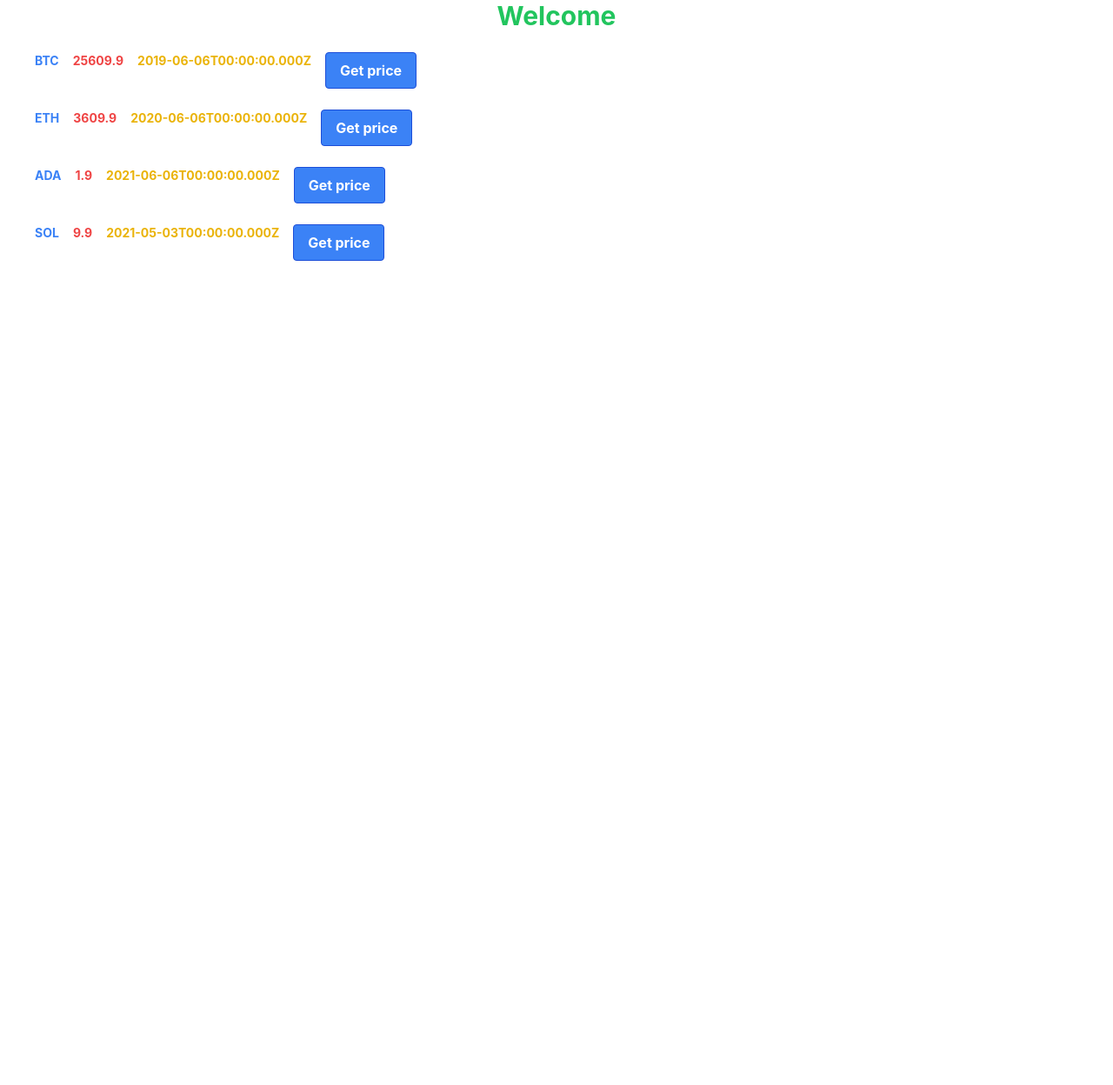
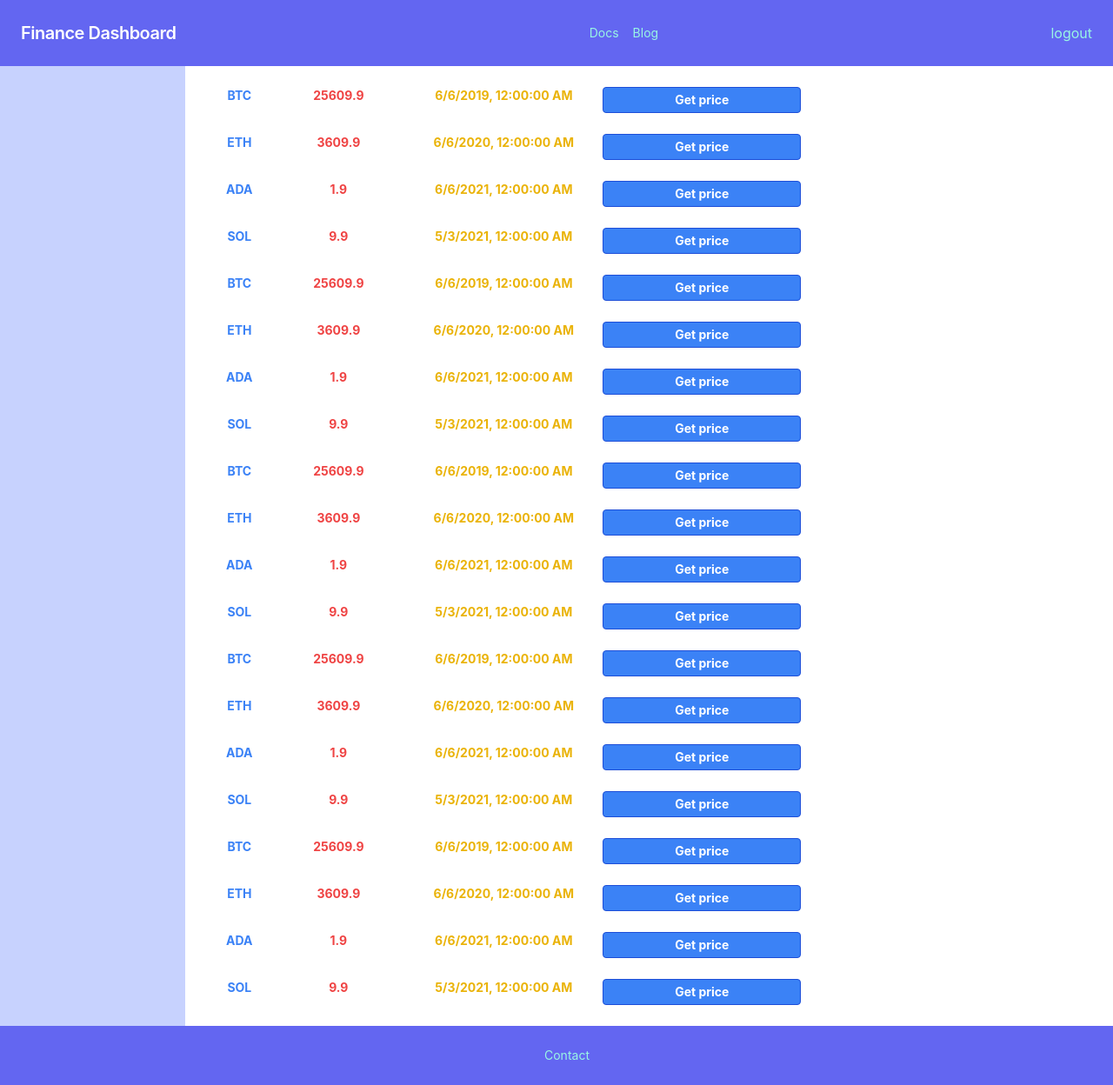
Before and after one commit to haugkjet/react-tailwind-test, a React (Create React App) app: page / in a window 1280 px wide. Shown: the whole page at 87% size. Before the commit the page ends 800 px from the top, so only its background shows below. Built offline with nearby package versions, Linux system fonts and the light colour scheme.

Commit message:
Split layout into separate components

```diff
--- a/src/App.js
+++ b/src/App.js
@@ -1,26 +1,24 @@
 import logo from './logo.svg';
 import './App.css';
-import PriceTracker from './components/PriceTracker';
+
+import TopBar from './components/TopBar';
+import MiddleArea from './components/MiddleArea';
+import Footer from './components/Footer';
+
 
 function App() {
-      const pricesToTrack = [
-      {ticker : 'BTC', price: '25609.9', lastUpdate : new Date(2019,5,6)},
-      {ticker : 'ETH', price: '3609.9', lastUpdate : new Date(2020,5,6)},
-      {ticker : 'ADA', price: '1.9', lastUpdate : new Date(2021,5,6)},
-      {ticker : 'SOL', price: '9.9', lastUpdate : new Date(2021,4,3)}
-    ];
+
 
     return (
 
-    <div className="App">
+    <div className="App flex">
+      <div>
 
-        <h1 className="text-3xl text-green-500 font-bold">Welcome</h1>
+        <TopBar></TopBar>
+        <MiddleArea></MiddleArea>
+        <Footer></Footer>
 
-      <PriceTracker ticker={pricesToTrack[0].ticker} price={pricesToTrack[0].price} lastUpdate={pricesToTrack[0].lastUpdate} ></PriceTracker>
-      <PriceTracker ticker={pricesToTrack[1].ticker} price={pricesToTrack[1].price} lastUpdate={pricesToTrack[1].lastUpdate}></PriceTracker>
-      <PriceTracker ticker={pricesToTrack[2].ticker} price={pricesToTrack[2].price} lastUpdate={pricesToTrack[2].lastUpdate}></PriceTracker>
-      <PriceTracker ticker={pricesToTrack[3].ticker} price={pricesToTrack[3].price} lastUpdate={pricesToTrack[3].lastUpdate}></PriceTracker>
-
+      </div>
 
 
     </div>
--- /dev/null
+++ b/src/components/Footer.js
@@ -0,0 +1,19 @@
+function Footer () {
+return <nav class="flex items-center justify-between flex-wrap bg-indigo-500 p-6 w-screen">
+<div class="flex items-center flex-shrink-0 text-white mr-6">
+  <span class="font-semibold text-xl tracking-tight"></span>
+</div>
+<div class="w-full block flex-grow lg:flex lg:items-center lg:w-auto">
+  <div class="text-sm lg:flex-grow">
+    <a href="#responsive-header" class="block mt-4 lg:inline-block lg:mt-0 text-teal-200 hover:text-white">
+      Contact
+    </a>
+  </div>
+  <div>
+  </div>
+</div>
+</nav>
+
+}
+
+export default Footer;
--- /dev/null
+++ b/src/components/MainContent.js
@@ -0,0 +1,43 @@
+import { useState } from "react";
+
+import PriceTracker from './PriceTracker';
+
+function MainContent () {
+
+    const pricesToTrack = [
+        {ticker : 'BTC', price: '25609.9', lastUpdate : new Date(2019,5,6)},
+        {ticker : 'ETH', price: '3609.9', lastUpdate : new Date(2020,5,6)},
+        {ticker : 'ADA', price: '1.9', lastUpdate : new Date(2021,5,6)},
+        {ticker : 'SOL', price: '9.9', lastUpdate : new Date(2021,4,3)}
+      ];
+
+return <div className="w-3/4">
+
+   <ul className="m-0">
+    <li><PriceTracker ticker={pricesToTrack[0].ticker} price={pricesToTrack[0].price} lastUpdate={pricesToTrack[0].lastUpdate} ></PriceTracker></li>
+    <li><PriceTracker ticker={pricesToTrack[1].ticker} price={pricesToTrack[1].price} lastUpdate={pricesToTrack[1].lastUpdate}></PriceTracker></li>
+    <li><PriceTracker ticker={pricesToTrack[2].ticker} price={pricesToTrack[2].price} lastUpdate={pricesToTrack[2].lastUpdate}></PriceTracker></li>
+    <li><PriceTracker ticker={pricesToTrack[3].ticker} price={pricesToTrack[3].price} lastUpdate={pricesToTrack[3].lastUpdate}></PriceTracker></li>
+    <li><PriceTracker ticker={pricesToTrack[0].ticker} price={pricesToTrack[0].price} lastUpdate={pricesToTrack[0].lastUpdate} ></PriceTracker></li>
+    <li><PriceTracker ticker={pricesToTrack[1].ticker} price={pricesToTrack[1].price} lastUpdate={pricesToTrack[1].lastUpdate}></PriceTracker></li>
+    <li><PriceTracker ticker={pricesToTrack[2].ticker} price={pricesToTrack[2].price} lastUpdate={pricesToTrack[2].lastUpdate}></PriceTracker></li>
+    <li><PriceTracker ticker={pricesToTrack[3].ticker} price={pricesToTrack[3].price} lastUpdate={pricesToTrack[3].lastUpdate}></PriceTracker></li>
+    <li><PriceTracker ticker={pricesToTrack[0].ticker} price={pricesToTrack[0].price} lastUpdate={pricesToTrack[0].lastUpdate} ></PriceTracker></li>
+    <li><PriceTracker ticker={pricesToTrack[1].ticker} price={pricesToTrack[1].price} lastUpdate={pricesToTrack[1].lastUpdate}></PriceTracker></li>
+    <li><PriceTracker ticker={pricesToTrack[2].ticker} price={pricesToTrack[2].price} lastUpdate={pricesToTrack[2].lastUpdate}></PriceTracker></li>
+    <li><PriceTracker ticker={pricesToTrack[3].ticker} price={pricesToTrack[3].price} lastUpdate={pricesToTrack[3].lastUpdate}></PriceTracker></li>
+    <li><PriceTracker ticker={pricesToTrack[0].ticker} price={pricesToTrack[0].price} lastUpdate={pricesToTrack[0].lastUpdate} ></PriceTracker></li>
+    <li><PriceTracker ticker={pricesToTrack[1].ticker} price={pricesToTrack[1].price} lastUpdate={pricesToTrack[1].lastUpdate}></PriceTracker></li>
+    <li><PriceTracker ticker={pricesToTrack[2].ticker} price={pricesToTrack[2].price} lastUpdate={pricesToTrack[2].lastUpdate}></PriceTracker></li>
+    <li><PriceTracker ticker={pricesToTrack[3].ticker} price={pricesToTrack[3].price} lastUpdate={pricesToTrack[3].lastUpdate}></PriceTracker></li>
+    <li><PriceTracker ticker={pricesToTrack[0].ticker} price={pricesToTrack[0].price} lastUpdate={pricesToTrack[0].lastUpdate} ></PriceTracker></li>
+    <li><PriceTracker ticker={pricesToTrack[1].ticker} price={pricesToTrack[1].price} lastUpdate={pricesToTrack[1].lastUpdate}></PriceTracker></li>
+    <li><PriceTracker ticker={pricesToTrack[2].ticker} price={pricesToTrack[2].price} lastUpdate={pricesToTrack[2].lastUpdate}></PriceTracker></li>
+    <li><PriceTracker ticker={pricesToTrack[3].ticker} price={pricesToTrack[3].price} lastUpdate={pricesToTrack[3].lastUpdate}></PriceTracker></li>
+
+
+  </ul>
+</div>
+
+}
+export default MainContent;
--- /dev/null
+++ b/src/components/MiddleArea.js
@@ -0,0 +1,14 @@
+import { useState } from "react";
+
+import SideBar from './SideBar';
+import MainContent from './MainContent';
+
+function MiddleArea () {
+
+return <div className="flex">
+    <SideBar></SideBar>
+    <MainContent></MainContent>
+</div>
+
+}
+export default MiddleArea;
--- a/src/components/PriceTracker.js
+++ b/src/components/PriceTracker.js
@@ -20,10 +20,10 @@ function PriceTracker (props) {
     };
 
     return <div className="flex m-6">
-                <div className="text-blue-500 font-bold text-sm ml-4">{props.ticker}</div>
-                <div className="text-red-500 font-bold text-sm ml-4">{price}</div>
-                <div className="text-yellow-500 font-bold text-sm ml-4 pr-4">{props.lastUpdate.toISOString()}</div>
-                <button onClick={clickHandler}className="bg-blue-500 hover:bg-blue-700 text-white font-bold py-2 px-4 border border-blue-700 rounded">Get price</button>
+                <div className="text-blue-500 font-bold text-sm w-1/12">{props.ticker}</div>
+                <div className="text-red-500 font-bold text-sm w-1/6">{price}</div>
+                <div className="text-yellow-500 font-bold text-sm w-1/4">{props.lastUpdate.toLocaleString()}</div>
+                <button onClick={clickHandler}className="bg-blue-500 hover:bg-blue-700 text-sm text-white font-bold py-1 px-1 border border-blue-700 rounded w-1/4">Get price</button>
             </div>
 }
 
--- /dev/null
+++ b/src/components/SideBar.js
@@ -0,0 +1,10 @@
+import { useState } from "react";
+
+function SideBar () {
+
+return <div className='w-1/6 h-auto bg-indigo-200'>
+    <div ></div>
+</div>
+
+}
+export default SideBar;
--- /dev/null
+++ b/src/components/TopBar.js
@@ -0,0 +1,34 @@
+import { useState } from "react";
+
+function TopBar () {
+
+   return <nav class="flex items-center justify-between flex-wrap bg-indigo-500 p-6 w-screen">
+   <div class="flex items-center flex-shrink-0 text-white mr-6">
+     <span class="font-semibold text-xl tracking-tight">Finance Dashboard</span>
+   </div>
+   <div class="block lg:hidden">
+     <button class="flex items-center px-3 py-2 border rounded text-teal-200 border-teal-400 hover:text-white hover:border-white">
+       <svg class="fill-current h-3 w-3" viewBox="0 0 20 20" xmlns="http://www.w3.org/2000/svg"><title>Menu</title><path d="M0 3h20v2H0V3zm0 6h20v2H0V9zm0 6h20v2H0v-2z"/></svg>
+     </button>
+   </div>
+   <div class="w-full block flex-grow lg:flex lg:items-center lg:w-auto">
+     <div class="text-sm lg:flex-grow">
+       <a href="#responsive-header" class="block mt-4 lg:inline-block lg:mt-0 text-teal-200 hover:text-white mr-4">
+         Docs
+       </a>
+       <a href="#responsive-header" class="block mt-4 lg:inline-block lg:mt-0 text-teal-200 hover:text-white">
+         Blog
+       </a>
+     </div>
+     <div>
+     <a href="#responsive-header" class="block mt-4 lg:inline-block lg:mt-0 text-teal-200 hover:text-white">
+         logout
+       </a>
+     </div>
+   </div>
+ </nav>
+
+
+}
+
+export default TopBar;
```
